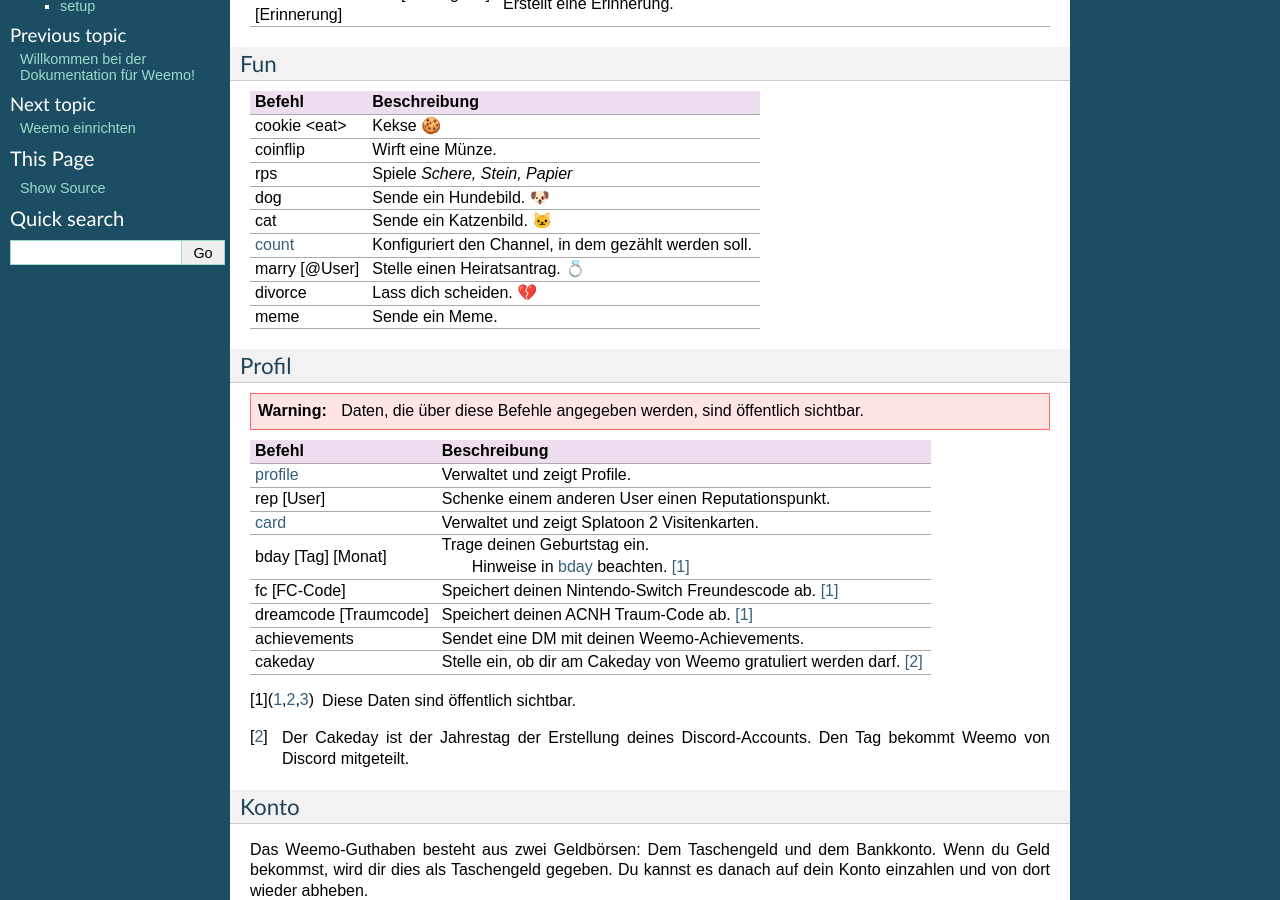
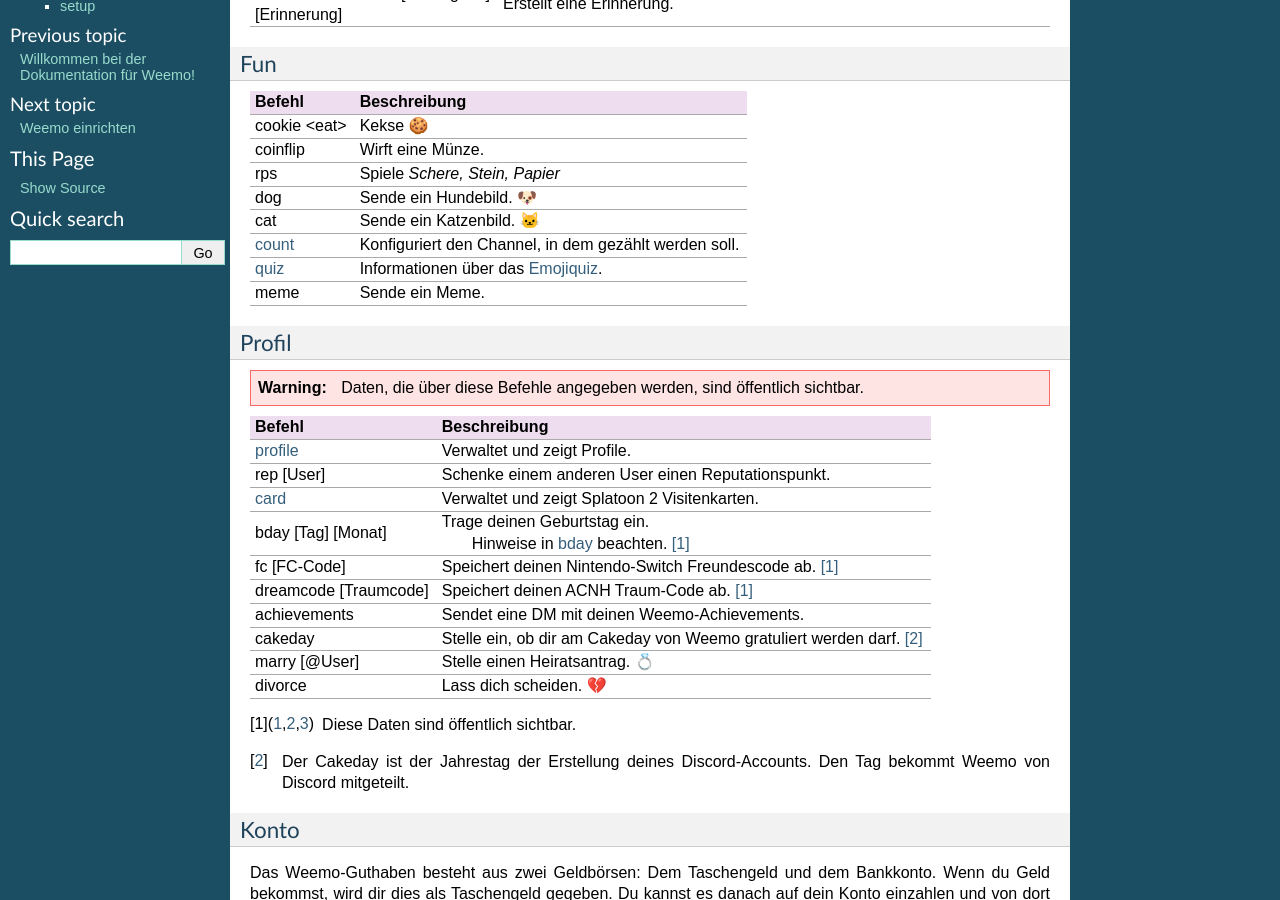
Before and after one commit to niborus/weemo-doc, a Sphinx documentation site: the page built from docs/befehle.rst, in a window 1280 px wide and 900 px high, scrolled down 700 px. Built offline with Sphinx 7.4.7, drawn with Linux system fonts in a browser that asks for light colours; some of the changed lines change nothing that is shown; some of the changed text lies outside the part shown.

Commit message:
weemo-doc-6 Umsortierung der Befehle
This is part of #6

```diff
--- a/docs/befehle.rst
+++ b/docs/befehle.rst
@@ -50,8 +50,7 @@ Fun
     "dog", "Sende ein Hundebild. |dog|"
     "cat", "Sende ein Katzenbild. |cat|"
     "`count`_", "Konfiguriert den Channel, in dem gezählt werden soll."
-    "marry [@User]", "Stelle einen Heiratsantrag. |ring|"
-    "divorce", "Lass dich scheiden. |broken_heart|"
+    ":ref:`quiz<emojiquiz_befehle>`", "Informationen über das :ref:`Emojiquiz<emojiquiz>`."
     "meme", "Sende ein Meme."
 
 Profil
@@ -73,6 +72,8 @@ Profil
     "dreamcode [Traumcode]", "Speichert deinen ACNH Traum-Code ab. [1]_"
     "achievements", "Sendet eine DM mit deinen Weemo-Achievements."
     "cakeday", "Stelle ein, ob dir am Cakeday von Weemo gratuliert werden darf. [2]_"
+    "marry [@User]", "Stelle einen Heiratsantrag. |ring|"
+    "divorce", "Lass dich scheiden. |broken_heart|"
 
 .. [1] Diese Daten sind öffentlich sichtbar.
 .. [2] Der Cakeday ist der Jahrestag der Erstellung deines Discord-Accounts.
@@ -272,7 +273,6 @@ Weemo
     "help [Befehl]", "Zeigt weitere Informationen zu einem Befehl an."
     "about", "Live-Informationen über mich."
     "setup_", "Ich richte dir den Kram für deinen Server ein."
-    ":ref:`quiz<emojiquiz_befehle>`", "Informationen über das :ref:`Emojiquiz<emojiquiz>`."
     "vote", "Links, um für mich zu voten und mich damit zu unterstützen."
     "invite", "Der Link, um mich einzuladen."
 
```
